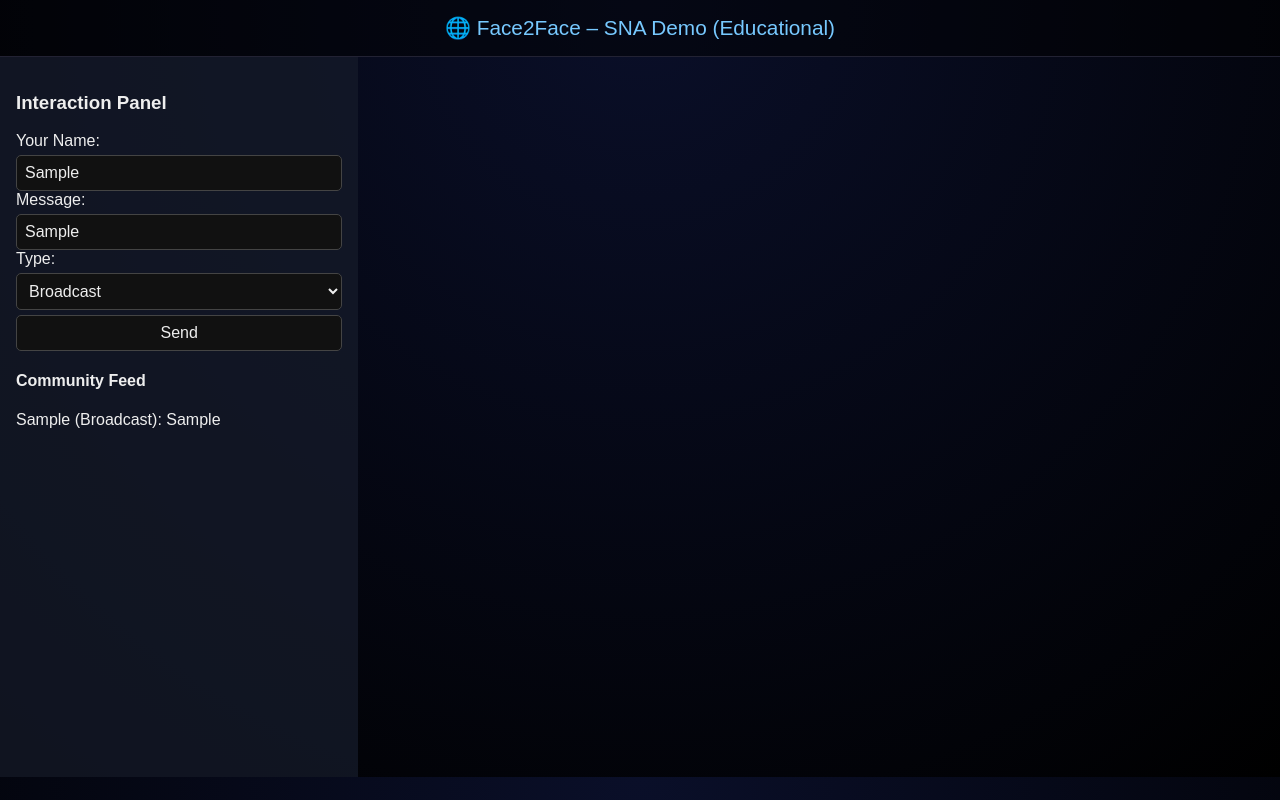
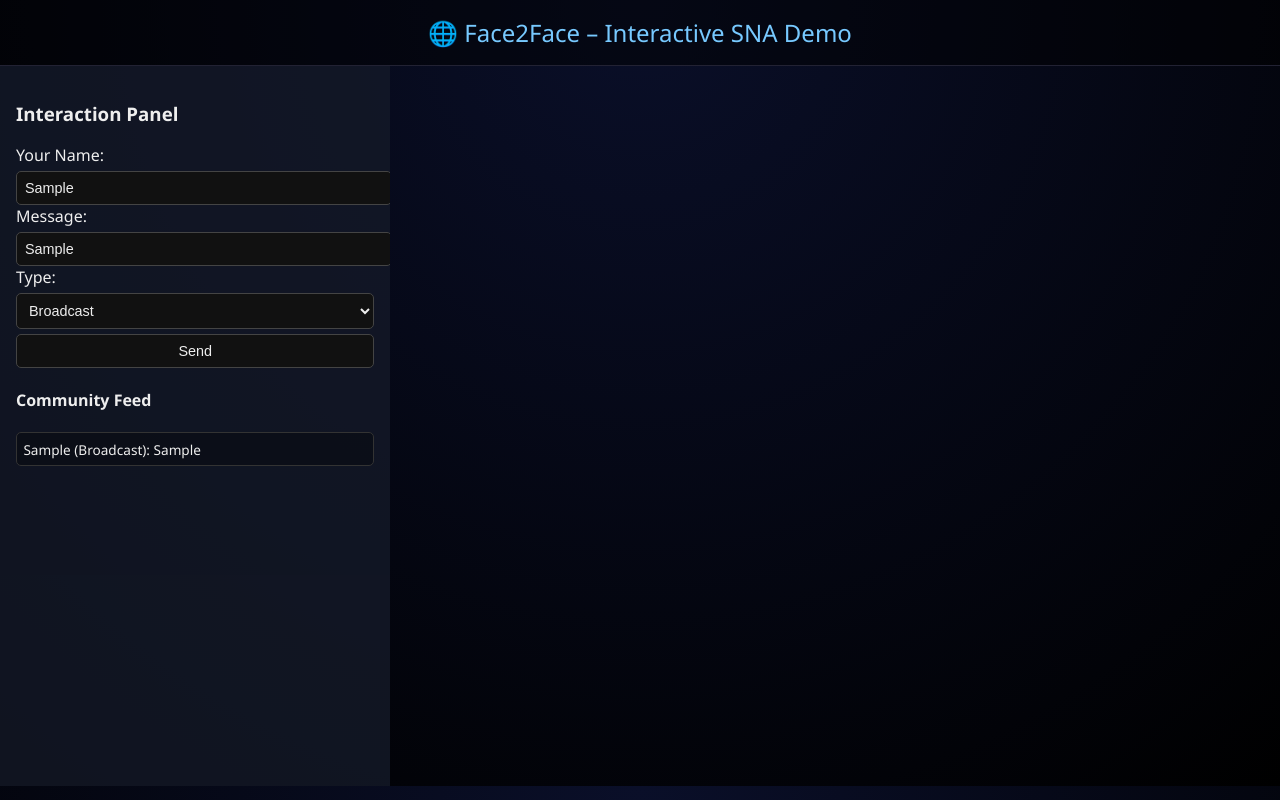
Before and after one commit to smcolab2007-dotcom/sna-holo-demo, a plain HTML site: page index.html in a window 1280 px wide. Both pictures are taken after typing "Sample", "Sample" into the empty fields and a click on the button "Send". Drawn offline with nearby package versions, Linux system fonts and the light colour scheme.

Commit message:
Refactor HTML structure and styles for clarity
Updated title and header text for clarity. Adjusted styles for body and header, including font family and sizes. Modified canvas and SVG dimensions to use window size. Improved message alert and added resize event handling.

```diff
--- a/index.html
+++ b/index.html
@@ -3,24 +3,21 @@
 <head>
   <meta charset="UTF-8" />
   <meta name="viewport" content="width=device-width, initial-scale=1.0" />
-  <title>Face2Face SNA Demo</title>
+  <title>Face2Face – SNA Demo</title>
   <script src="https://cdnjs.cloudflare.com/ajax/libs/three.js/r148/three.min.js"></script>
   <script src="https://d3js.org/d3.v7.min.js"></script>
   <style>
-    * {
-      box-sizing: border-box;
-    }
     body {
       margin: 0;
-      font-family: Arial, sans-serif;
+      font-family: "Segoe UI", Arial, sans-serif;
       background: radial-gradient(circle at top, #0a0f29, #000);
       color: #eee;
-      overflow-x: hidden;
+      overflow: hidden;
     }
     header {
       text-align: center;
       padding: 1rem;
-      font-size: 1.3rem;
+      font-size: 1.5rem;
       color: #77c9ff;
       background: rgba(0, 0, 0, 0.5);
       border-bottom: 1px solid #223;
@@ -32,6 +29,7 @@
     }
     #left-panel {
       width: 28%;
+      min-width: 250px;
       background: rgba(20, 25, 40, 0.8);
       padding: 1rem;
       overflow-y: auto;
@@ -39,7 +37,6 @@
     #graph-area {
       flex: 1;
       position: relative;
-      min-height: 400px;
     }
     canvas {
       width: 100%;
@@ -57,34 +54,41 @@
       color: #eee;
       border: 1px solid #444;
       border-radius: 5px;
-      font-size: 1rem;
+      font-size: 0.9rem;
     }
     button:hover {
       background: #333;
+      cursor: pointer;
     }
-
-    /* Mobile view adjustments */
+    ul {
+      list-style: none;
+      padding-left: 0;
+    }
+    li {
+      background: rgba(0,0,0,0.3);
+      border: 1px solid #333;
+      border-radius: 5px;
+      padding: 0.4rem;
+      margin-bottom: 0.4rem;
+      font-size: 0.85rem;
+    }
     @media (max-width: 768px) {
       #main {
         flex-direction: column;
-        height: auto;
       }
       #left-panel {
         width: 100%;
-        height: auto;
+        height: 50%;
       }
       #graph-area {
-        width: 100%;
-        height: 400px;
-      }
-      header {
-        font-size: 1.1rem;
+        height: 50%;
       }
     }
   </style>
 </head>
+
 <body>
-  <header>🌐 Face2Face – SNA Demo (Educational)</header>
+  <header>🌐 Face2Face – Interactive SNA Demo</header>
 
   <div id="main">
     <div id="left-panel">
@@ -107,7 +111,7 @@
 
       <div id="feed">
         <h4>Community Feed</h4>
-        <ul id="postList" style="list-style:none; padding-left:0;"></ul>
+        <ul id="postList"></ul>
       </div>
     </div>
 
@@ -117,18 +121,18 @@
   </div>
 
   <script>
-    // === 3D HOLOGRAPHIC NODE ===
+    // === 3D HOLOGRAPHIC EFFECT ===
     const canvas = document.getElementById("holoCanvas");
     const scene = new THREE.Scene();
-    const camera = new THREE.PerspectiveCamera(75, canvas.clientWidth / canvas.clientHeight, 0.1, 1000);
+    const camera = new THREE.PerspectiveCamera(75, window.innerWidth / window.innerHeight, 0.1, 1000);
     const renderer = new THREE.WebGLRenderer({ canvas, alpha: true });
-    renderer.setSize(canvas.clientWidth, canvas.clientHeight);
+    renderer.setSize(window.innerWidth * 0.72, window.innerHeight - 80);
 
     const geometry = new THREE.SphereGeometry(1, 64, 64);
     const material = new THREE.MeshStandardMaterial({
       color: 0x44aaff,
       emissive: 0x0088ff,
-      emissiveIntensity: 0.5,
+      emissiveIntensity: 0.6,
       transparent: true,
       opacity: 0.8,
       wireframe: true
@@ -149,22 +153,16 @@
     }
     animate();
 
-    window.addEventListener("resize", () => {
-      camera.aspect = canvas.clientWidth / canvas.clientHeight;
-      camera.updateProjectionMatrix();
-      renderer.setSize(canvas.clientWidth, canvas.clientHeight);
-    });
-
-    // === D3 GRAPH DATA ===
+    // === D3 GRAPH SETUP ===
     const nodes = [];
     const links = [];
-    const width = canvas.clientWidth;
-    const height = canvas.clientHeight;
+    const width = window.innerWidth * 0.72;
+    const height = window.innerHeight - 80;
 
     const svg = d3.select("#graph-area")
       .append("svg")
-      .attr("width", "100%")
-      .attr("height", "100%")
+      .attr("width", width)
+      .attr("height", height)
       .style("position", "absolute")
       .style("top", 0)
       .style("left", 0);
@@ -201,14 +199,14 @@
       simulation.alpha(1).restart();
     }
 
-    // === Simulate Message Send ===
+    // === MESSAGE LOGIC ===
     function sendMessage() {
       const name = document.getElementById("username").value.trim();
       const msg = document.getElementById("message").value.trim();
       const type = document.getElementById("msgType").value;
 
       if (!name || !msg) {
-        alert("Enter name and message");
+        alert("Please enter name and message.");
         return;
       }
 
@@ -216,7 +214,6 @@
       li.textContent = `${name} (${type}): ${msg}`;
       document.getElementById("postList").prepend(li);
 
-      // Create node/links
       const sender = nodes.find(n => n.id === name) || { id: name };
       if (!nodes.includes(sender)) nodes.push(sender);
 
@@ -243,8 +240,10 @@
       document.getElementById("message").value = "";
     }
 
-    // === Placeholder for Firebase ===
-    // TODO: integrate Firebase Auth + Firestore here.
+    window.addEventListener("resize", () => {
+      renderer.setSize(window.innerWidth * 0.72, window.innerHeight - 80);
+      simulation.force("center", d3.forceCenter(window.innerWidth / 2, window.innerHeight / 2));
+    });
   </script>
 </body>
 </html>
```
